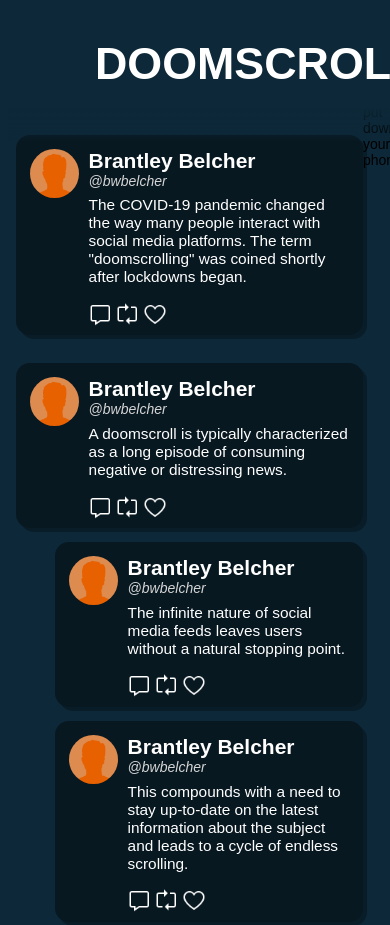
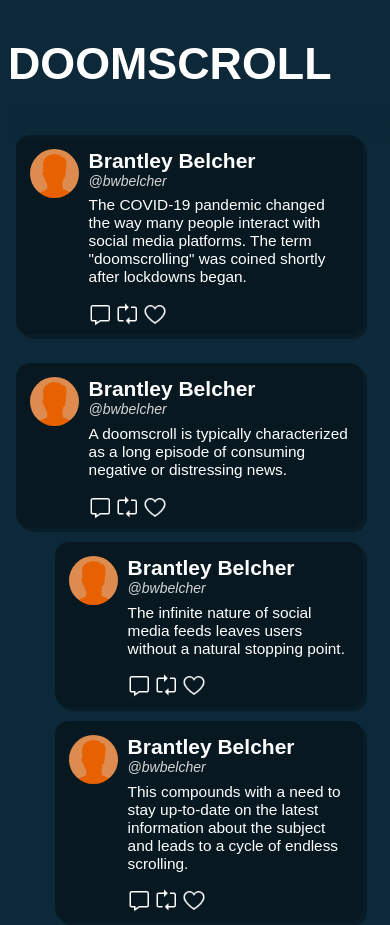
Before and after one commit to bwbelcher12/Doomscrolling, a plain HTML site: page index.html in a window 390 px wide. Shown: the top 925 px of the page. Drawn offline with Linux system fonts and the light colour scheme.

Commit message:
updated stylesheet

```diff
--- a/finalproject.css
+++ b/finalproject.css
@@ -96,7 +96,7 @@ h2 {
 .header h1 {
     margin-left: 22.3vw;
     margin-bottom: 0em;
-    margin-top: .4em;
+    margin-top: .2em;
 }
 
 .header p {
@@ -185,17 +185,22 @@ h2 {
     padding-bottom: .4em;
 }
 
+footer {
+
+}
+
 @media only screen and (max-width: 900px) {
     .header h1 {
         display: block;
         font-size: 1.6em;
-        margin-top: auto;
-        margin-bottom: auto;
+        margin-left: auto;
+        margin-top: 0em;
     }
     .header {
         display: flex;
         align-items: center;
         text-align: center;
+        min-height: 3em;
     }
     .header p {
         visibility: hidden;
@@ -220,6 +225,6 @@ h2 {
         float: left;;
     }
     .interaction {
-        width: 20vw;
+        width: 20vw;;
     }
 }
--- a/index.html
+++ b/index.html
@@ -546,7 +546,5 @@
         <p>Doomscrolling refers to a unique media habit where social media users persistently attend to negative information in their newsfeeds about crises, disasters, and tragedies.</p>
     </aside>
 </body>
-<footer>
-    That's it for now.<br>Take a break and put down your phone.
-</footer>
+
 </html>
```
